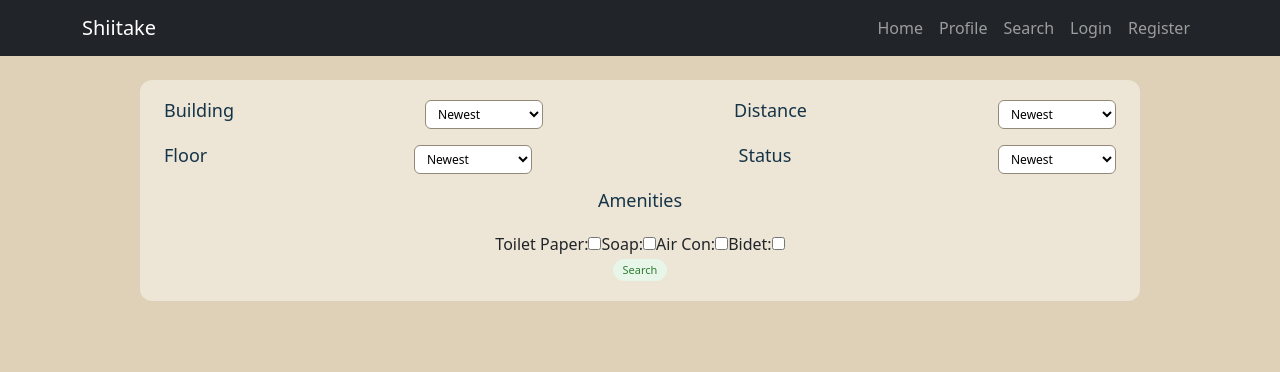
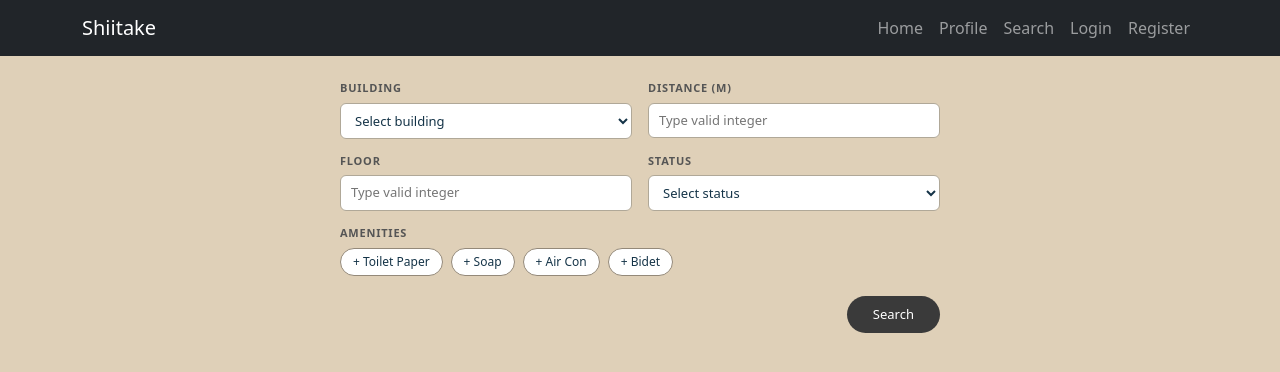
Before and after one commit to NotAquazin/Shiitake, a React (Create React App) app in the folder client/: page /search in a window 1280 px wide. Shown: the top 372 px of the page. Built offline with nearby package versions, Linux system fonts and the light colour scheme.

Commit message:
Prettify Query
based on the figma wahab made

```diff
--- a/client/src/components/Search.js
+++ b/client/src/components/Search.js
@@ -1,225 +1,183 @@
 import { useState } from 'react';
 import sampleCR from './crData';
-import StarRating from './StarRating';
-import ReviewForm from './ReviewForm';
-import ReviewCard from './ReviewCard';
-import { useParams } from 'react-router-dom';
 
-const CRPage = () => {
-  const { id } = useParams(); // 'faura-1' in this example
+const BUILDINGS = ['Faura Hall', 'CTC', 'SEC-A', 'MVP', 'Arete', 'New Rizal Library'];
+const STATUSES  = ['Available', 'Occupied', 'Closed'];
 
-// The logged-in user's name. Replace with real auth later.
-  const CURRENT_USER = 'You'
+function Search() {
 
-  const SORT_OPTIONS = ['Newest', 'Oldest', 'Highest Rated', 'Lowest Rated', 'Most Liked']
+  // Store what the user typed/selected in the filters
+  const [building,  setBuilding]  = useState('');
+  const [distance,  setDistance]  = useState('');
+  const [floor,     setFloor]     = useState('');
+  const [status,    setStatus]    = useState('');
+  const [amenities, setAmenities] = useState([]);
 
-    const [reviews,       setReviews]       = useState(sampleCR.reviews)
-    const [showForm,      setShowForm]      = useState(false)
-    const [editingReview, setEditingReview] = useState(null)
-    const [sortBy,        setSortBy]        = useState('Newest')
-    const [reported,      setReported]      = useState(new Set())
+  // Store the results to show after clicking Search
+  const [results, setResults] = useState(null);
 
-    // Checks if already posted review
-    const alreadyReviewed = reviews.some((r) => r.author === CURRENT_USER)
-
-    // Average rating across all reviews
-    const avgRating = reviews.length > 0
-      ? reviews.reduce((sum, r) => sum + r.rating, 0) / reviews.length
-      : 0
-
-    // Sort a copy of reviews (never mutate state directly)
-    const sortedReviews = [...reviews].sort((a, b) => {
-      if (sortBy === 'Newest')        return b.timestamp.localeCompare(a.timestamp)
-      if (sortBy === 'Oldest')        return a.timestamp.localeCompare(b.timestamp)
-      if (sortBy === 'Highest Rated') return b.rating - a.rating
-      if (sortBy === 'Lowest Rated')  return a.rating - b.rating
-      if (sortBy === 'Most Liked')    return b.likes   - a.likes
-      return 0
-    })
-
-  const [inputs, setInputs] = useState({});
-
-  const handleChange = (e) => {
-    const target = e.target;
-    const value = target.type === 'checkbox' ? target.checked : target.value;
-    const name = target.name;
-    setInputs(values => ({...values, [name]: value}))
+  // Toggle an amenity when the user clicks it
+  function toggleAmenity(label) {
+    if (amenities.includes(label)) {
+      // remove it
+      setAmenities(amenities.filter((a) => a !== label));
+    } else {
+      // add it
+      setAmenities([...amenities, label]);
+    }
   }
 
-  const handleSubmit = (event) => {
-    let fillings = '';
-    if (inputs.tomato) fillings += 'tomato';
-    if (inputs.onion) {
-      if (inputs.tomato) fillings += ' and ';
-      fillings += 'onion';
-    }
-    if (fillings == '') fillings = 'no fillings';
-    alert(`${inputs.firstname} wants a burger with ${fillings}`);
-    event.preventDefault();
-  };
-    // Event handlers
-
+  // For now, just show sampleCR as the result
   function handleSearch() {
+    setResults([sampleCR]);
   }
 
-    // Render
+  return (
+    <div style={{ minHeight: '100vh', background: '#DFD0B8', padding: '24px 16px' }}>
+      <div style={{ maxWidth: '600px', margin: '0 auto' }}>
 
+        {/* Building + Distance */}
+        <div style={{ display: 'flex', gap: '16px', marginBottom: '14px' }}>
+
+          <div style={{ flex: 1 }}>
+            <label style={labelStyle}>Building</label>
+            <select value={building} onChange={(e) => setBuilding(e.target.value)} style={inputStyle}>
+              <option value="">Select building</option>
+              {BUILDINGS.map((b) => (
+                <option key={b}>{b}</option>
+              ))}
+            </select>
+          </div>
+
+          <div style={{ flex: 1 }}>
+            <label style={labelStyle}>Distance (m)</label>
+            <input
+              type="number"
+              placeholder="Type valid integer"
+              value={distance}
+              onChange={(e) => setDistance(e.target.value)}
+              style={inputStyle}
+            />
+          </div>
+
+        </div>
+
+        {/* Floor + Status */}
+        <div style={{ display: 'flex', gap: '16px', marginBottom: '14px' }}>
+
+          <div style={{ flex: 1 }}>
+            <label style={labelStyle}>Floor</label>
+            <input
+              type="number"
+              placeholder="Type valid integer"
+              value={floor}
+              onChange={(e) => setFloor(e.target.value)}
+              style={inputStyle}
+            />
+          </div>
+
+          <div style={{ flex: 1 }}>
+            <label style={labelStyle}>Status</label>
+            <select value={status} onChange={(e) => setStatus(e.target.value)} style={inputStyle}>
+              <option value="">Select status</option>
+              {STATUSES.map((s) => (
+                <option key={s}>{s}</option>
+              ))}
+            </select>
+          </div>
+
+        </div>
+
+        {/* Amenities */}
+        <div style={{ marginBottom: '20px' }}>
+          <label style={labelStyle}>Amenities</label>
+          <div style={{ display: 'flex', flexWrap: 'wrap', gap: '8px', marginTop: '6px' }}>
+            {sampleCR.amenities.map((amenity) => {
+              const isSelected = amenities.includes(amenity.label);
               return (
-      <div style={{ minHeight: '100vh', background: '#DFD0B8', padding: '24px 16px', textAlign: 'center' }}>
-        {/* ── Filters ── */}
-
-        <div style={{ maxWidth: '1000px', margin: '0 auto' }}>
-
-          <div style={{
-            background: '#EDE5D5',
-            borderRadius: '12px',
-            padding: '20px 24px',
-
-          }}>
-
-            {/* Header row: title + sort dropdown */}
-            <div style={{ display: 'flex', justifyContent: 'space-between', marginBottom: '16px' }}>
-              <h2 style={{ margin: 0, fontSize: '18px', color: '#153448' }}>
-                Building
-              </h2>
-
-              {/* Only show the sort dropdown if there's more than 1 review */}
-              {reviews.length > 1 && (
-                <select
-                  value={sortBy}
-                  onChange={(e) => setSortBy(e.target.value)}
+                <button
+                  key={amenity.label}
+                  onClick={() => toggleAmenity(amenity.label)}
                   style={{
-                    padding: '4px 8px',
+                    padding: '4px 12px',
+                    borderRadius: '20px',
+                    border: '1px solid #948979',
                     fontSize: '12px',
-                    borderRadius: '6px',
-                    border: '1px solid #948979',
-                    background: 'white',
                     cursor: 'pointer',
+                    background: isSelected ? '#153448' : 'white',
+                    color:      isSelected ? 'white'   : '#153448',
                   }}
                 >
-                  {SORT_OPTIONS.map((option) => (
-                    <option key={option}>{option}</option>
-                  ))}
-                </select>
-              )}
-
-              <h2 style={{ margin: 0, fontSize: '18px', color: '#153448' }}>
-                Distance
-              </h2>
-
-              {/* Only show the sort dropdown if there's more than 1 review */}
-              {reviews.length > 1 && (
-                <select
-                  value={sortBy}
-                  onChange={(e) => setSortBy(e.target.value)}
-                  style={{
-                    padding: '4px 8px',
-                    fontSize: '12px',
-                    borderRadius: '6px',
-                    border: '1px solid #948979',
-                    background: 'white',
-                    cursor: 'pointer',
-                  }}
-                >
-                  {SORT_OPTIONS.map((option) => (
-                    <option key={option}>{option}</option>
-                  ))}
-                </select>
-              )}
+                  {isSelected ? '✓' : '+'} {amenity.label}
+                </button>
+              );
+            })}
+          </div>
         </div>
 
-            <div style={{ display: 'flex', justifyContent: 'space-between', marginBottom: '16px' }}>
-            <h2 style={{ margin: 0, fontSize: '18px', color: '#153448' }}>
-                Floor
-            </h2>
-
-              {/* Only show the sort dropdown if there's more than 1 review */}
-              {reviews.length > 1 && (
-                <select
-                  value={sortBy}
-                  onChange={(e) => setSortBy(e.target.value)}
-                  style={{
-                    padding: '4px 8px',
-                    fontSize: '12px',
-                    borderRadius: '6px',
-                    border: '1px solid #948979',
-                    background: 'white',
-                    cursor: 'pointer',
-                  }}
-                >
-                  {SORT_OPTIONS.map((option) => (
-                    <option key={option}>{option}</option>
-                  ))}
-                </select>
-              )}
-
-              <h2 style={{ margin: 0, fontSize: '18px', color: '#153448' }}>
-                Status
-              </h2>
-
-              {/* Only show the sort dropdown if there's more than 1 review */}
-              {reviews.length > 1 && (
-                <select
-                  value={sortBy}
-                  onChange={(e) => setSortBy(e.target.value)}
-                  style={{
-                    padding: '4px 8px',
-                    fontSize: '12px',
-                    borderRadius: '6px',
-                    border: '1px solid #948979',
-                    background: 'white',
-                    cursor: 'pointer',
-                  }}
-                >
-                  {SORT_OPTIONS.map((option) => (
-                    <option key={option}>{option}</option>
-                  ))}
-                </select>
-              )}
-            </div>
-
-              {/* Amenities Checkboxes*/}
-              <h2 style={{ margin: '0 0 20px', fontSize: '18px', color: '#153448' }}>
-                Amenities
-              </h2>
-                {sampleCR.amenities.map((amenity) => (
-                    <label>{amenity.label}:
-                      <input
-                        type="checkbox"
-                        name={amenity.label}
-                        checked={inputs[amenity.label]}
-                        onChange={handleChange}
-                        />
-                      </label>
-                ))}
-
-            <div>
-              <button onClick={() => handleSearch()} style={pillBtn('#e8f5e9', '#2e7d32')}>
+        {/* Search Button */}
+        <div style={{ display: 'flex', justifyContent: 'flex-end', marginBottom: '32px' }}>
+          <button onClick={handleSearch} style={searchButtonStyle}>
             Search
           </button>
         </div>
 
+        {/* Results */}
+        {results && results.map((cr) => (
+          <div key={cr.id} style={{ width: '260px', borderRadius: '12px', overflow: 'hidden', boxShadow: '2px 4px 14px rgba(0,0,0,0.18)' }}>
 
+            {/* Card header */}
+            <div style={{ background: '#153448', padding: '12px 16px', textAlign: 'center' }}>
+              <span style={{ color: 'white', fontSize: '15px', fontStyle: 'italic' }}>
+                {cr.building} — Floor {cr.floor}
+              </span>
+            </div>
 
+            {/* Card body */}
+            <div style={{ background: 'white', padding: '14px 16px', fontSize: '13px' }}>
+              <p><strong>Building:</strong> {cr.building}</p>
+              <p><strong>Floor:</strong> {cr.floor}</p>
+              <p><strong>Amenities:</strong> {cr.amenities.map((a) => a.label).join(' • ')}</p>
+              <p><strong>Status:</strong> {cr.availability}</p>
             </div>
 
           </div>
+        ))}
+
       </div>
-    )
+    </div>
+  );
+}
+
+const labelStyle = {
+  display: 'block',
+  fontSize: '11px',
+  fontWeight: '700',
+  color: '#555',
+  textTransform: 'uppercase',
+  letterSpacing: '0.07em',
+  marginBottom: '6px',
 };
 
-// returns a style object for the small pill buttons
-function pillBtn(background, color) {
-  return {
-    padding: '3px 10px',
-    fontSize: '11px',
-    fontWeight: '500',
+const inputStyle = {
+  width: '100%',
+  padding: '7px 10px',
+  fontSize: '13px',
+  borderRadius: '6px',
+  border: '1px solid #b0a898',
+  background: 'white',
+  color: '#153448',
+  boxSizing: 'border-box',
+};
+
+const searchButtonStyle = {
+  padding: '9px 26px',
+  background: '#3a3a3a',
+  color: 'white',
   border: 'none',
   borderRadius: '20px',
-    background,
-    color,
   cursor: 'pointer',
-  }
-}
+  fontSize: '13px',
+};
 
-export default CRPage;
+export default Search;
```
Lines whose indentation alone changed are shown as unchanged.
